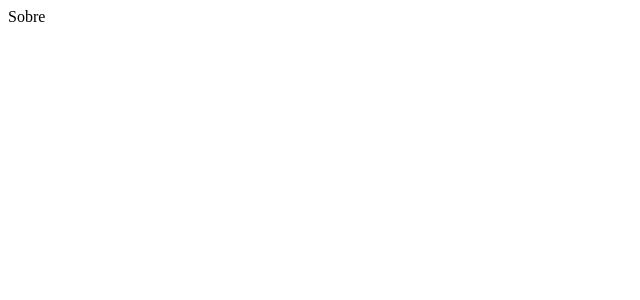
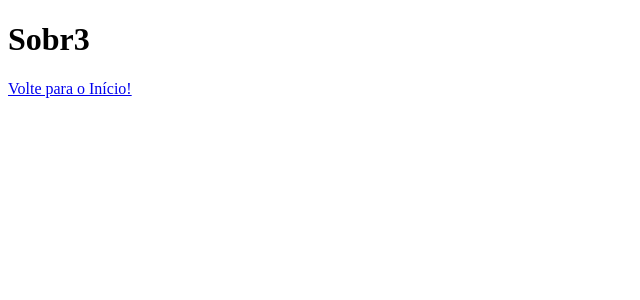
Before and after one commit to k0y0t/site_stc, a Next.js app: page /sobre in a window 1280 px wide. Shown: the top 300 px of the page, without its empty margins (0-640 px from the left). Built offline with nearby package versions, Linux system fonts and the light colour scheme.

Commit message:
Update sobre.js

```diff
--- a/pages/sobre.js
+++ b/pages/sobre.js
@@ -1,5 +1,8 @@
 function Sobre(){
-  return <div>Sobre</div>
+  return (<div>
+  <h1>Sobr3</h1>
+  <a href="/">Volte para o Início!</a>
+  </div>)
 }
 
 export default Sobre
```
